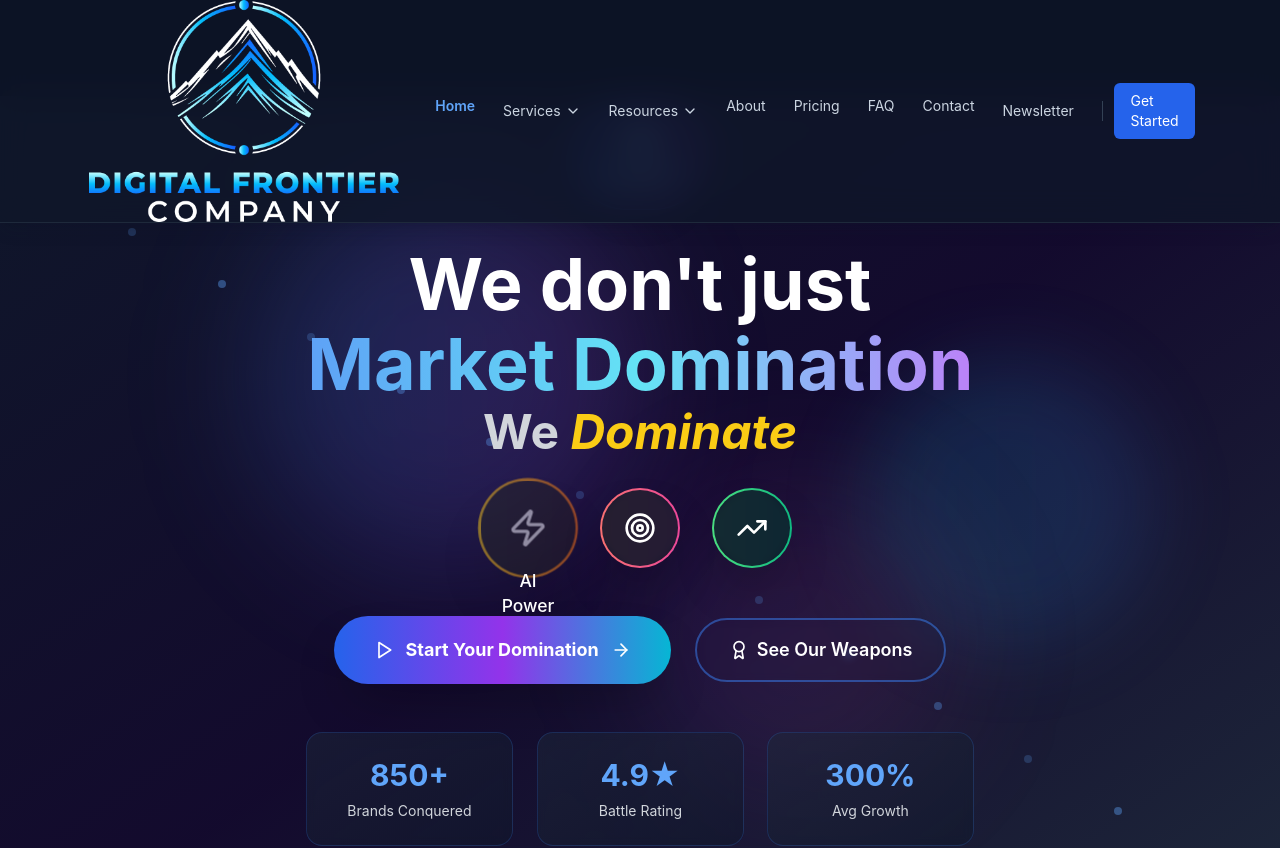
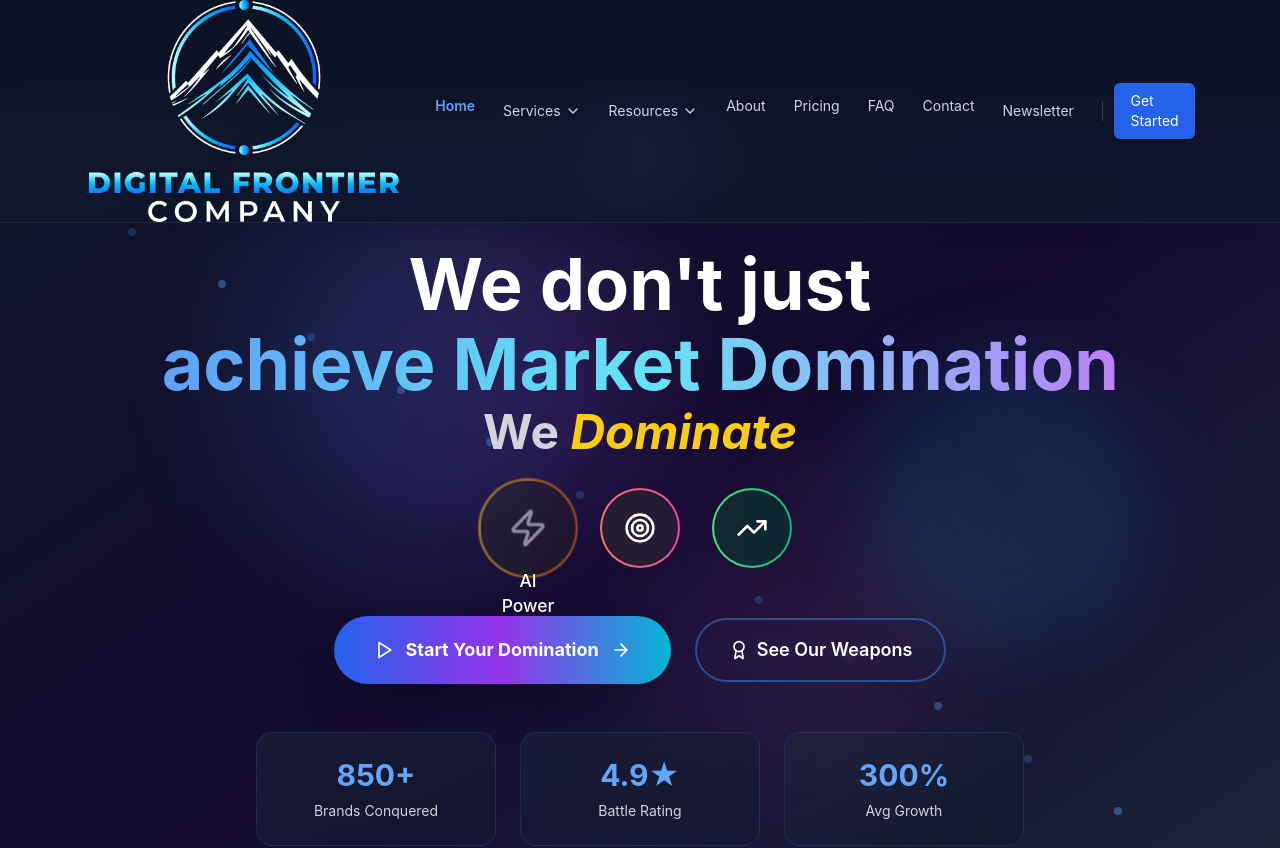
Before and after one commit to Digital-Frontier-Company/digitalfrontiermakeover, a React (Vite) app: page / in a window 1280 px wide. Shown: the top 848 px of the page. Built offline with nearby package versions, Linux system fonts and the light colour scheme.

Commit message:
Fix: MorphingHero missing copy
Added the missing word to the "We don't just" phrase in the MorphingHero component to complete the sentence.

```diff
--- a/src/components/MorphingHero.tsx
+++ b/src/components/MorphingHero.tsx
@@ -10,10 +10,10 @@ const MorphingHero = () => {
   const [textIndex, setTextIndex] = useState(0);
 
   const dynamicTexts = [
-    "AI-Powered Growth",
-    "Data-Driven Results",
-    "Market Domination",
-    "Revenue Explosion"
+    "deliver AI-Powered Growth",
+    "provide Data-Driven Results",
+    "achieve Market Domination",
+    "create Revenue Explosion"
   ];
 
   useEffect(() => {
```
